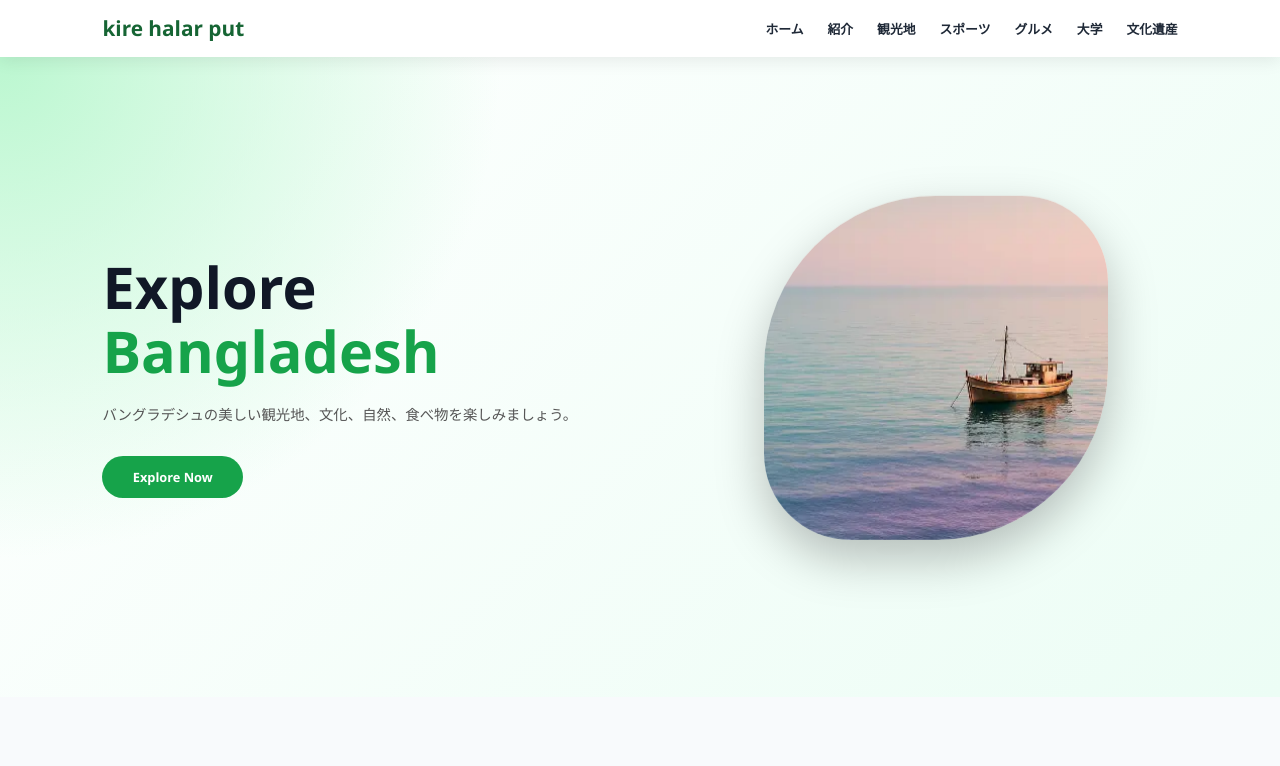
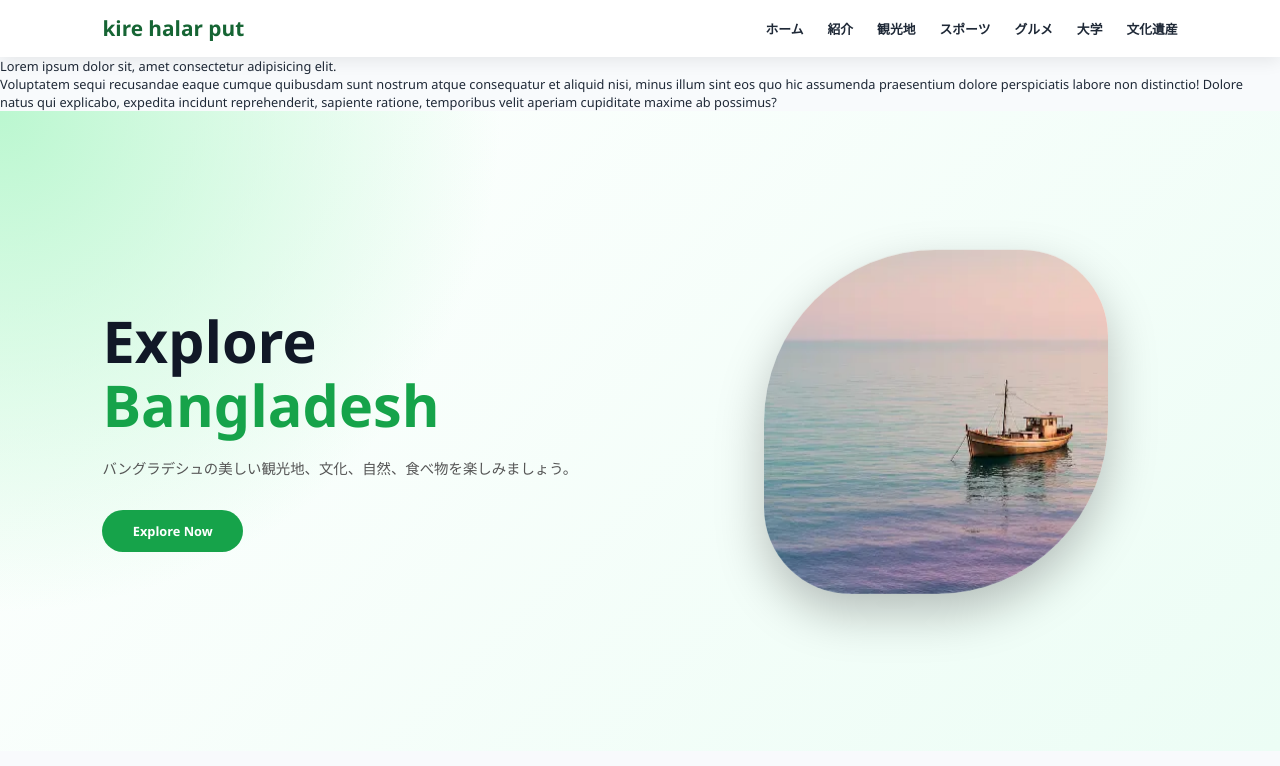
Before and after one commit to RANA1539/JOY-BANGLA, a plain HTML site: page index.html in a window 1280 px wide. Shown: the top 766 px of the page. Drawn offline with Linux system fonts and the light colour scheme.

Commit message:
just somthin change

```diff
--- a/index.html
+++ b/index.html
@@ -22,6 +22,13 @@
         <li><a href="#heritage">文化遺産</a></li>
     </ul>
 </nav>
+
+<div>
+    <p>
+        Lorem ipsum dolor sit, amet consectetur adipisicing elit. <br>
+         Voluptatem sequi recusandae eaque cumque quibusdam sunt nostrum atque consequatur et aliquid nisi, minus illum sint eos quo hic assumenda praesentium dolore perspiciatis labore non distinctio! Dolore natus qui explicabo, expedita incidunt reprehenderit, sapiente ratione, temporibus velit aperiam cupiditate maxime ab possimus?
+    </p>
+</div>
 
 <!-- ========== হিরো সেকশন (প্রথম বড় ব্যানার) ========== -->
 <section class="hero" id="home">
```
